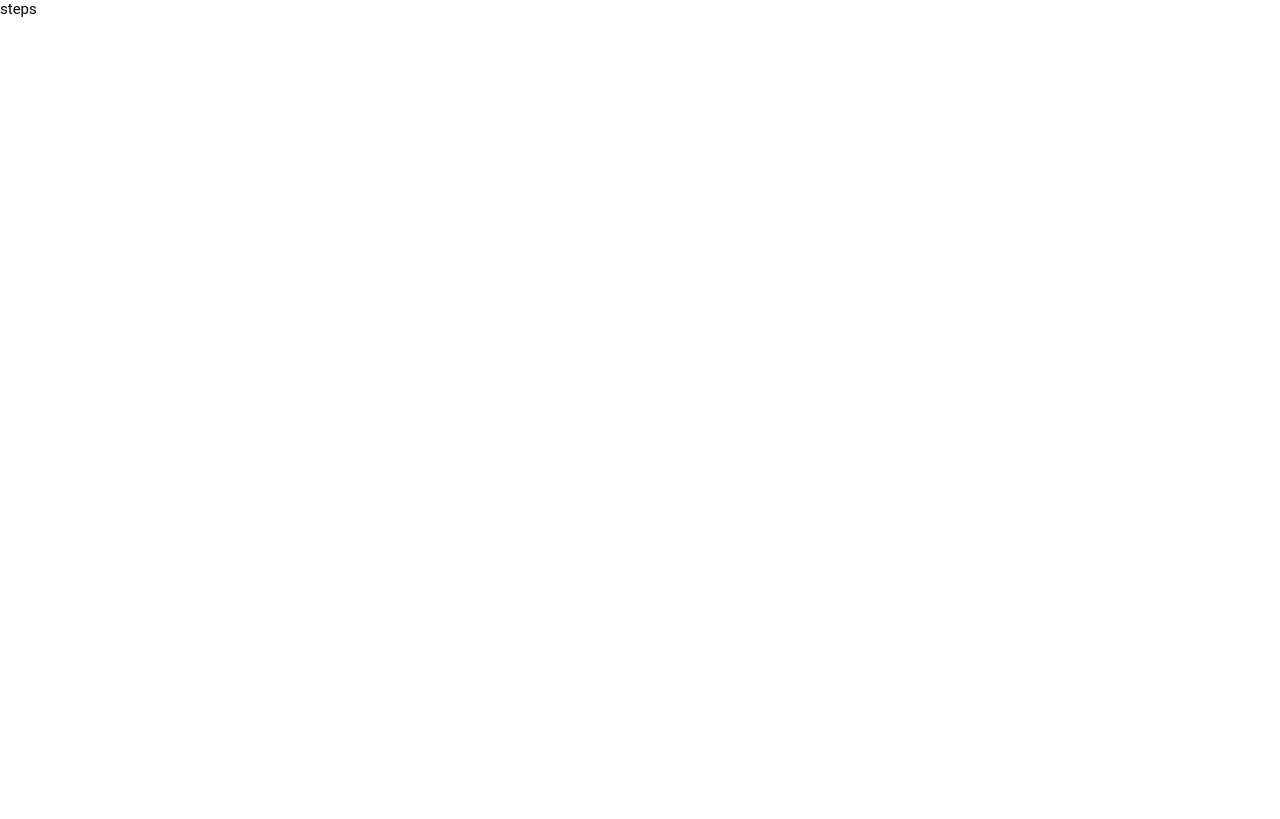
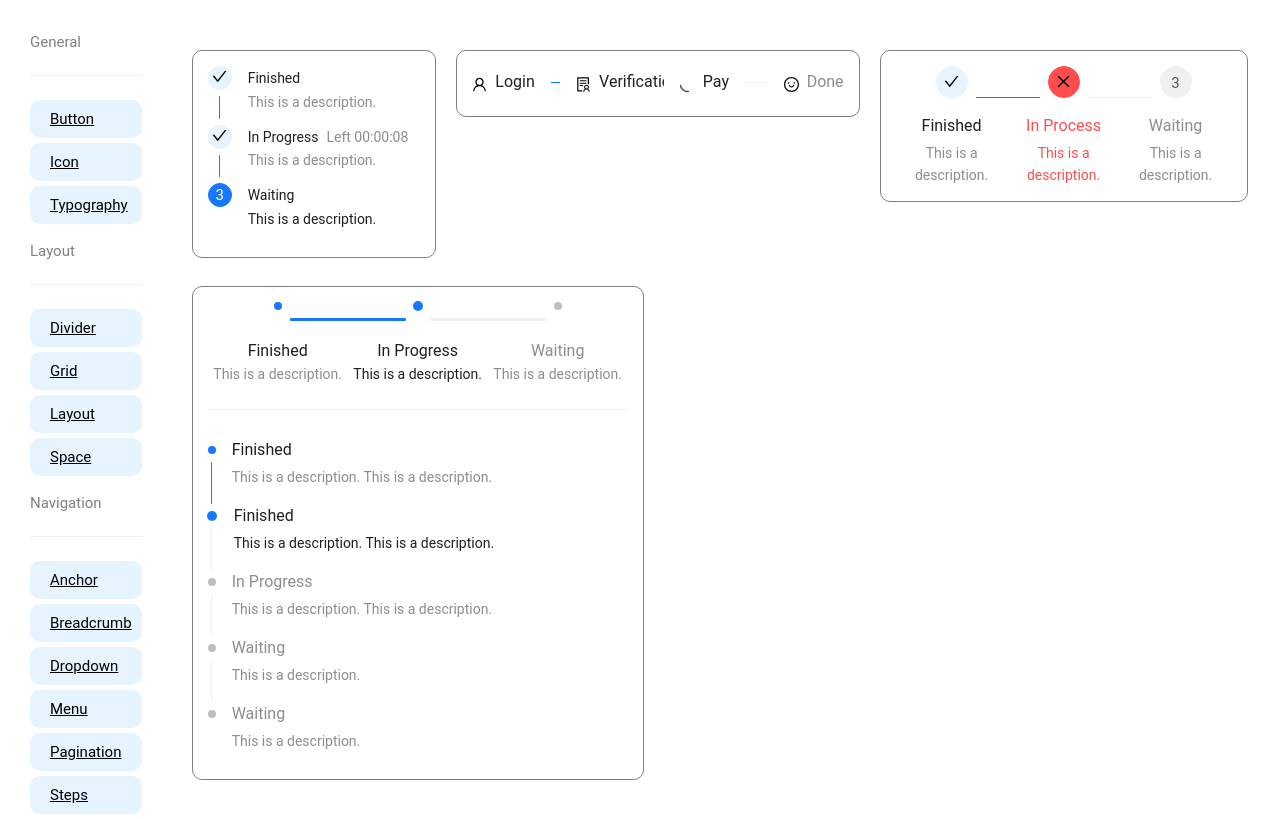
Before and after one commit to Pallab6Sense/AntD-Components, a Next.js app: page /steps in a window 1280 px wide. Built offline with nearby package versions, Linux system fonts and the light colour scheme.

Commit message:
steps component done 4:54 PM

```diff
--- a/pages/steps.js
+++ b/pages/steps.js
@@ -1,7 +1,141 @@
-export default function Steps(){
-    return(
-        <>
-        steps
-        </>
-    )
+import Navigation from '@/Components/Navigation';
+import { Steps, Divider } from 'antd';
+import {
+  LoadingOutlined,
+  SmileOutlined,
+  SolutionOutlined,
+  UserOutlined,
+} from '@ant-design/icons';
+
+const description = 'This is a description.';
+export default function Ste_ps() {
+  return (
+    <>
+      <div className="container">
+        <Navigation></Navigation>
+        <div className="stepsContainer">
+          <div className="stepsExample1">
+            <Steps
+              size="small"
+              direction="vertical"
+              current={2}
+              items={[
+                {
+                  title: 'Finished',
+                  description,
+                },
+                {
+                  title: 'In Progress',
+                  description,
+                  subTitle: 'Left 00:00:08',
+                },
+                {
+                  title: 'Waiting',
+                  description,
+                },
+              ]}
+            />
+          </div>
+
+          <div className="stepsExample2">
+            <Steps
+              items={[
+                {
+                  title: 'Login',
+                  status: 'finish',
+                  icon: <UserOutlined />,
+                },
+                {
+                  title: 'Verification',
+                  status: 'finish',
+                  icon: <SolutionOutlined />,
+                },
+                {
+                  title: 'Pay',
+                  status: 'process',
+                  icon: <LoadingOutlined />,
+                },
+                {
+                  title: 'Done',
+                  status: 'wait',
+                  icon: <SmileOutlined />,
+                },
+              ]}
+            />
+          </div>
+
+          <div className="stepsExample3">
+            <Steps
+              current={1}
+              status="error"
+              labelPlacement="vertical"
+              items={[
+                {
+                  title: 'Finished',
+                  description,
+                },
+                {
+                  title: 'In Process',
+                  description,
+                },
+                {
+                  title: 'Waiting',
+                  description,
+                },
+              ]}
+            />
+          </div>
+
+          <div className="stepsExample4">
+            <Steps
+              progressDot
+              current={1}
+              items={[
+                {
+                  title: 'Finished',
+                  description: 'This is a description.',
+                },
+                {
+                  title: 'In Progress',
+                  description: 'This is a description.',
+                },
+                {
+                  title: 'Waiting',
+                  description: 'This is a description.',
+                },
+              ]}
+            />
+            <Divider />
+            <Steps
+              progressDot
+              current={1}
+              direction="vertical"
+              items={[
+                {
+                  title: 'Finished',
+                  description: 'This is a description. This is a description.',
+                },
+                {
+                  title: 'Finished',
+                  description: 'This is a description. This is a description.',
+                },
+                {
+                  title: 'In Progress',
+                  description: 'This is a description. This is a description.',
+                },
+                {
+                  title: 'Waiting',
+                  description: 'This is a description.',
+                },
+                {
+                  title: 'Waiting',
+                  description: 'This is a description.',
+                },
+              ]}
+            />
+          </div>
+        </div>
+      </div>
+    </>
+  );
 }
--- a/styles/globals.scss
+++ b/styles/globals.scss
@@ -367,3 +367,16 @@ li {
 .paginationExample1{
   display: flex;
 }
+
+.stepsContainer{
+  display: flex;
+  // flex-direction: column;
+  margin: 20px;
+  flex-wrap: wrap;
+}
+.stepsExample1,
+.stepsExample2,
+.stepsExample3,
+.stepsExample4{
+  @include divStyle()
+}
```
